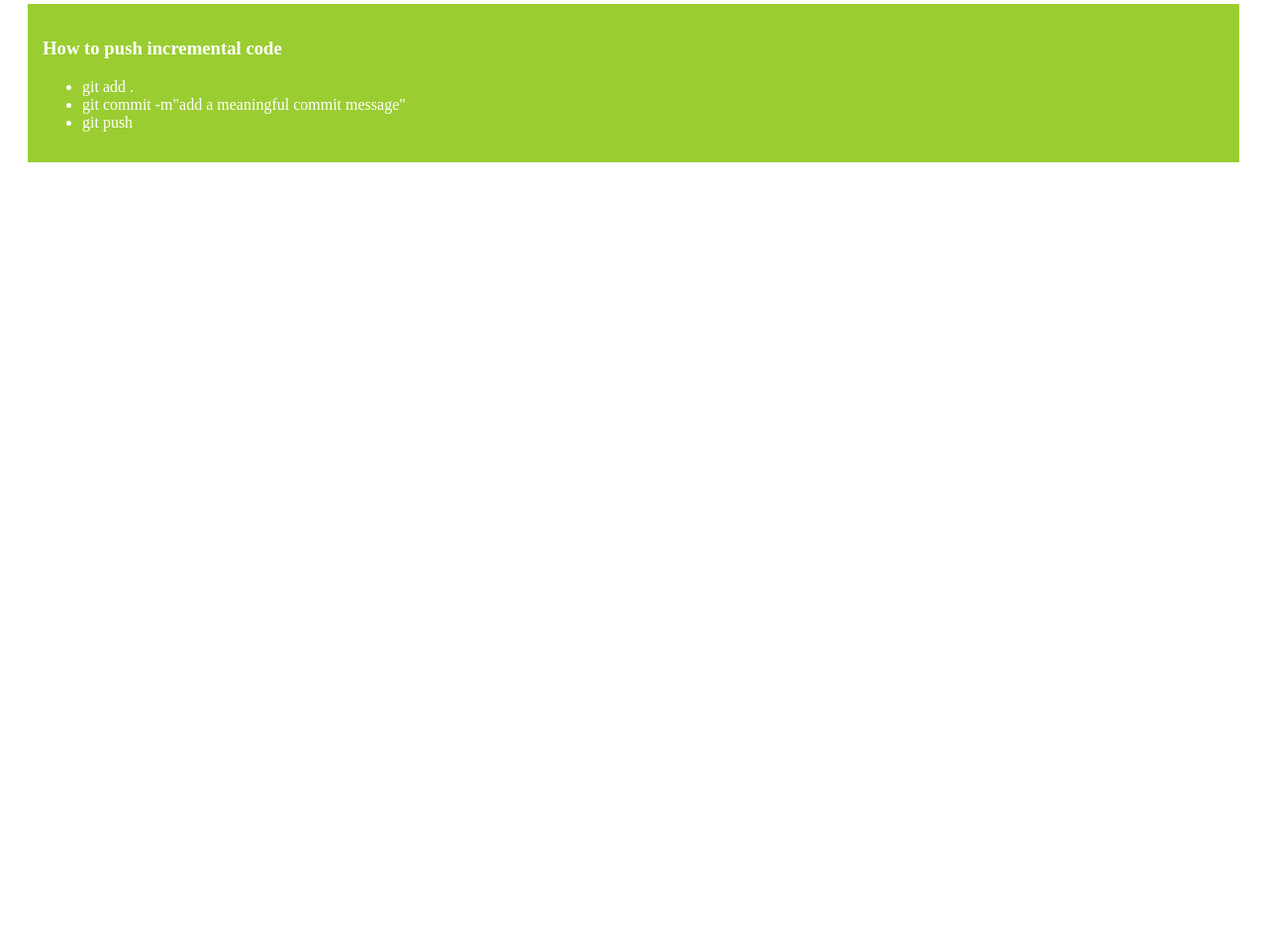
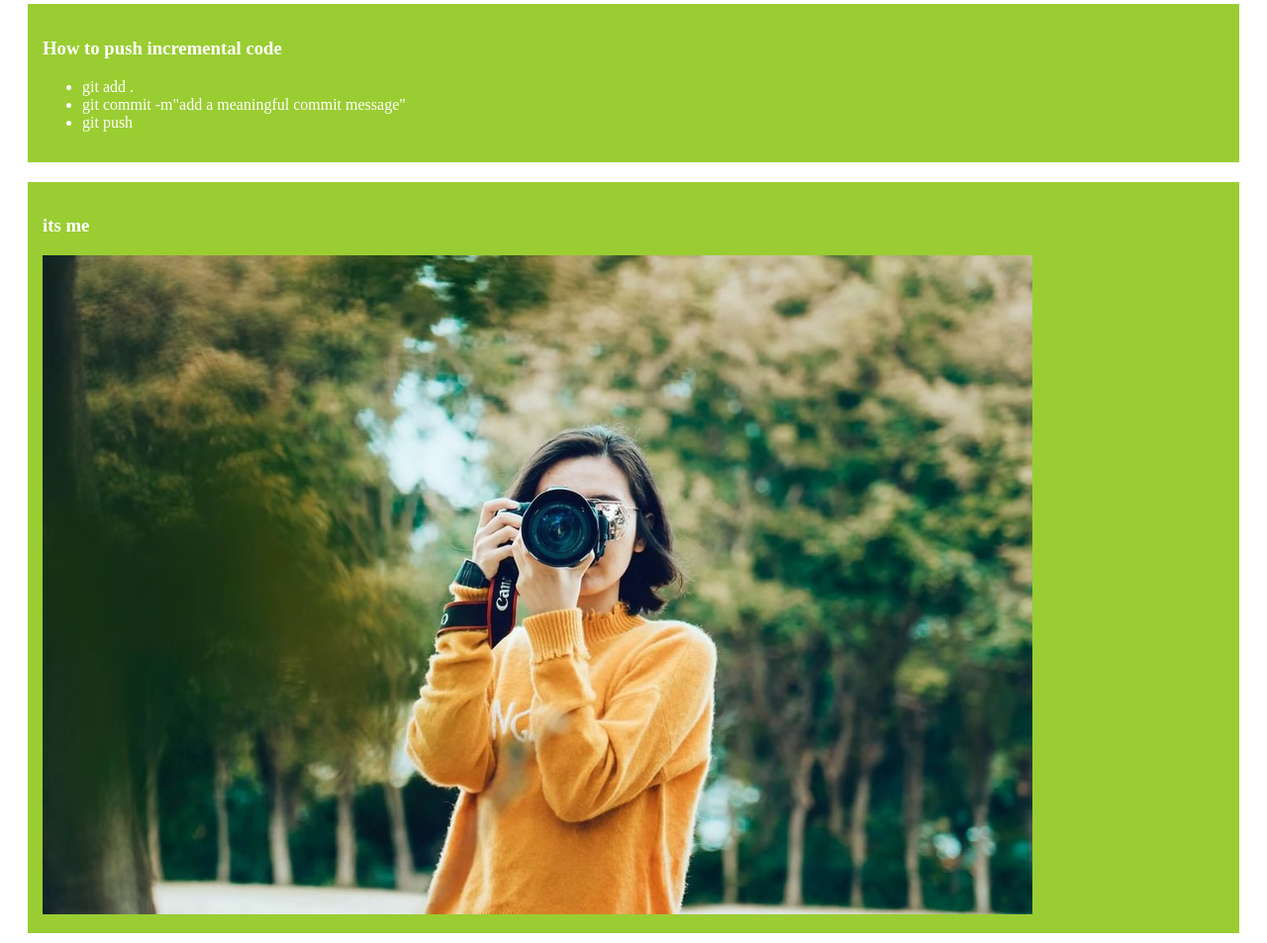
Before and after one commit to farhan1401/my-first-github, a plain HTML site: page index.html in a window 1280 px wide. Shown: the part 500-1453 px from the top of the page at 99% size. Before the commit the page ends 800 px from the top, so only its background shows below. Drawn offline with Linux system fonts and the light colour scheme.

Commit message:
just picture

```diff
--- a/index.html
+++ b/index.html
@@ -27,5 +27,9 @@
             <li>git push</li>
         </ul>
     </div>
+    <div>
+        <h3>its me</h3>
+        <img src="free-images.avif" alt="">
+    </div>
 </body>
 </html>
```
Also changed, not shown: free-images.avif (added).
